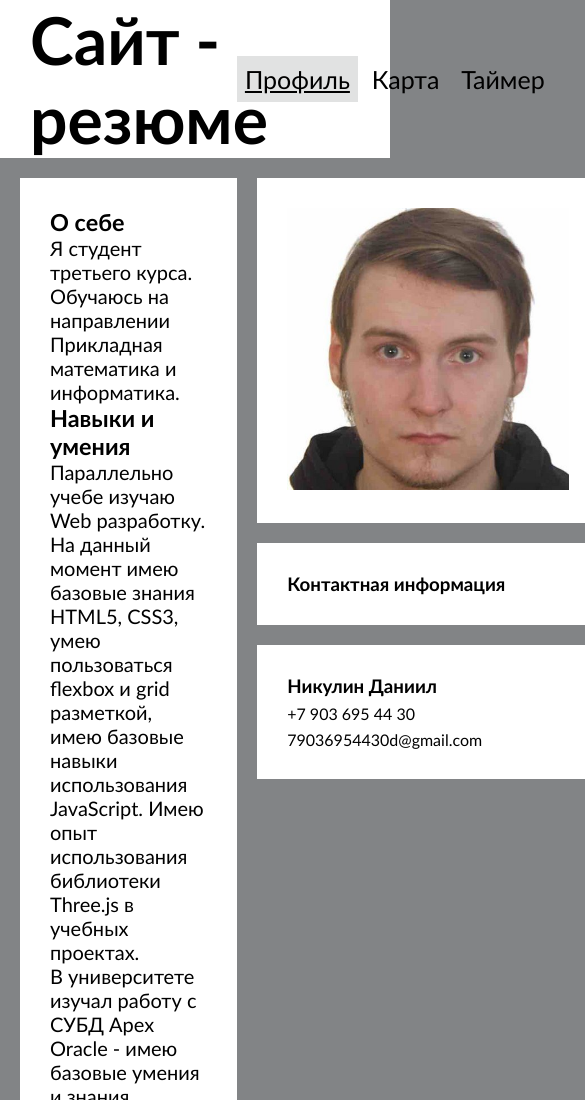
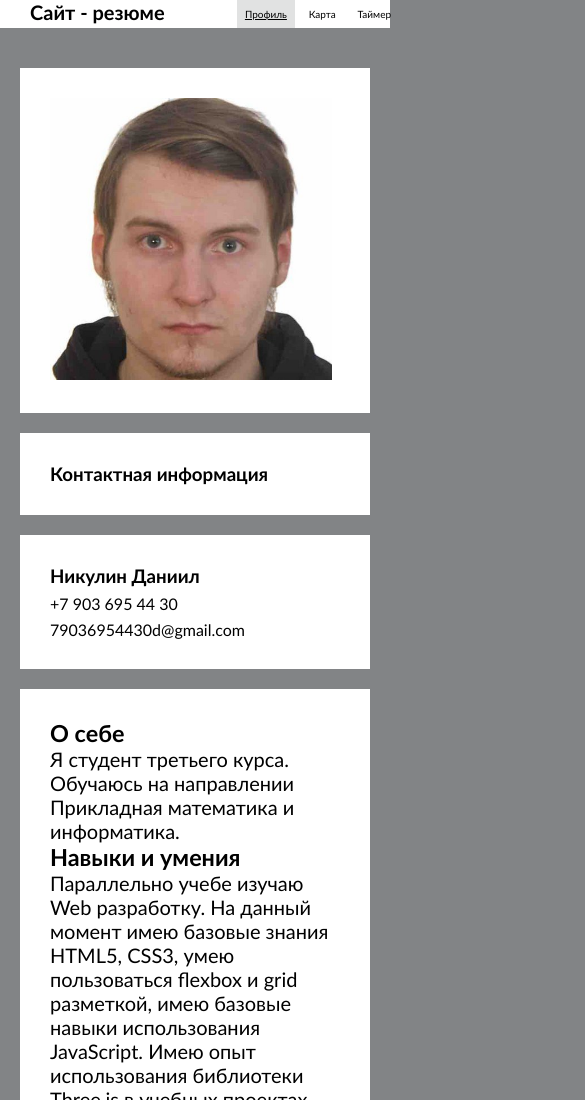
Before and after one commit to invisibleyoubic/summary.github.io, a plain HTML site: page index.html in a window 390 px wide. Shown: the top 1100 px of the page, 585 px wide, since content can reach past the window. Drawn offline with Linux system fonts and the light colour scheme.

Commit message:
almost adaptive
there are some problems

```diff
--- a/style.css
+++ b/style.css
@@ -13,20 +13,65 @@ body{
     text-decoration: underline gray;
 }
 
-@media (max-width:1700px){
+/* 1200 970
+992 750
+767 none*/
+
+@media (max-width: 1200px){
+    .body{
+        max-width: 970px;
+    }
 
 }
 
-@media (max-width:1200px){
+@media (max-width: 992px){
     .body{
-        max-width: 970px;
-        margin: 0 auto;
+        max-width: 750px;
     }
 
     .navigation{
         max-width: 230px;
     }
 
+    .header h2{
+        font-size: 30px;
+    }
+
+    .navigation a{
+        font-size: 20px;
+    }
+}
+
+@media (max-width: 767px){
+    .header{
+        font-size: 20px;
+    }
+
+    .body{
+        max-width: none;
+        flex-direction: column-reverse;
+    }
+
+    .profile{
+        margin: 20px 20px 0 20px;
+    }
+
+    .text{
+        margin: 20px;
+        max-width: fit-content;
+    }
+
+    img{
+        margin: 0 auto;
+    }
+
+    .header h2{
+        font-size: 20px;
+    }
+
+    .navigation a{
+        font-size: 10px;
+    }
 }
 
 .top{
```
